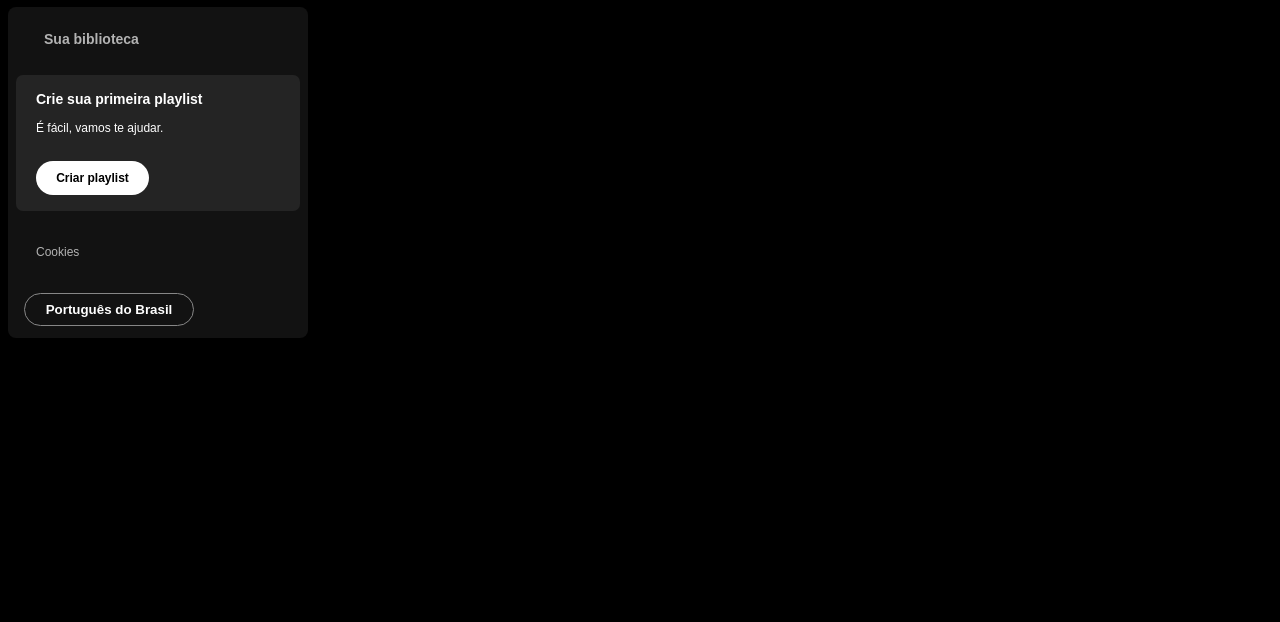
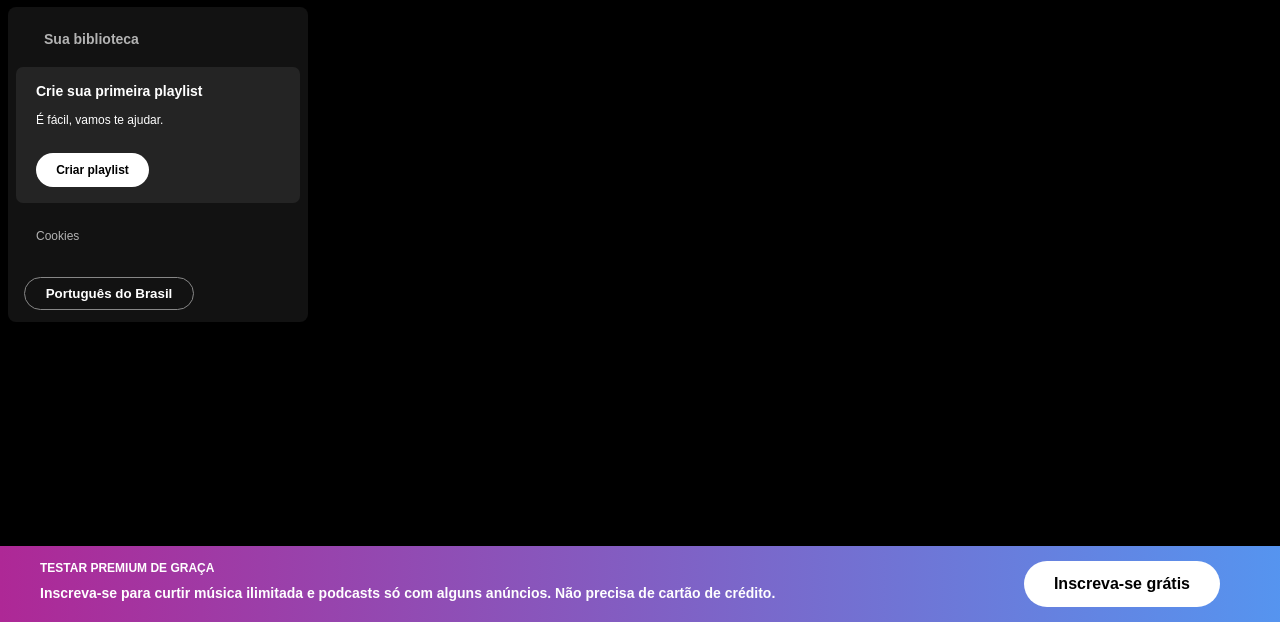
Before and after one commit to ghoulswitch/spotify_clone, a plain HTML site: page index.html in a window 1280 px wide. Shown: the part 178-800 px from the top of the page. Drawn offline with Linux system fonts and the light colour scheme.

Commit message:
footer !

```diff
--- a/index.html
+++ b/index.html
@@ -17,6 +17,7 @@
 </head>
 
 <body>
+
     <div class="sidebar">
 
         <nav class="sidebar_navigation">
@@ -115,11 +116,39 @@
 
                 </nav>
 
+                <div class="navegacao_playlists">
+
+                    <div class="playlists">
+
+                        <div class="navegacao_titles">
+                            <h1 id="greetings"> Boas Vindas </h1>
+                            <h2 class="session"> Navegar por todas as seções </h2>
+                        </div>
+
+                        <!-- LIST DE CARDS -->
+                        <div class="container_offer_scroll"></div>
+
+                    </div>
+
+                </div>
+
             </div>
         </main>
 
-        <footer class="footer"></footer>
+    </div>
 
-    </div>
+    <footer class="footer">
+
+        <div class="premium_text">
+            <p class="premium_title"> testar premium de graça </p>
+            <p class="premium_subtitle">Inscreva-se para curtir música ilimitada e podcasts só com alguns anúncios. Não precisa de cartão de crédito.</p>
+        </div>
+
+        <div class="subscribe_free">
+            <button type="button"> Inscreva-se grátis </button>
+        </div>
+
+    </footer>
+
 </body>
 </html>
--- a/src/estilo_sidebar_footer.css
+++ b/src/estilo_sidebar_footer.css
@@ -104,7 +104,7 @@ body {
     color: var(--cor-texto);
     font-weight: 600;
     font-size: 14px;
-    margin: 8px 0;
+    margin: 0 0 0 0;
     padding: 16px 20px;
 }
 
@@ -177,4 +177,47 @@ span.text_subtitle {
     border-radius: 20px;
 }
 
-/* */
+/* FOOTER */
+
+.footer {
+    position: fixed;
+    display: flex;
+    bottom: 0;
+    padding: 15px 40px;
+    background: linear-gradient(to right, #ae2896, #509bf5);
+    justify-content: space-between;
+    width: 100%;
+}
+
+.premium_text {
+    flex-shrink: 0; /* se o espaço for pequeno, os itens podem encolher para caber */
+}
+
+.premium_title {
+    color: white;
+    text-transform: uppercase;
+    font-family: var(--fonte);
+    font-weight: bold;
+    font-size: 12px;
+    margin-bottom: 10px;
+}
+
+.premium_subtitle {
+    color: white;
+    font-size: 14px;
+    font-weight: bold;
+    font-family: var(--fonte);
+}
+
+.subscribe_free button {
+    background-color: white;
+    color: black;
+    font-size: 16px;
+    font-weight: bold;
+    padding: 14px 30px;
+    border: 0;
+    border-radius: 40px;
+    cursor: pointer;
+    flex-shrink: 0;
+    margin-right: 100px;
+}
```
